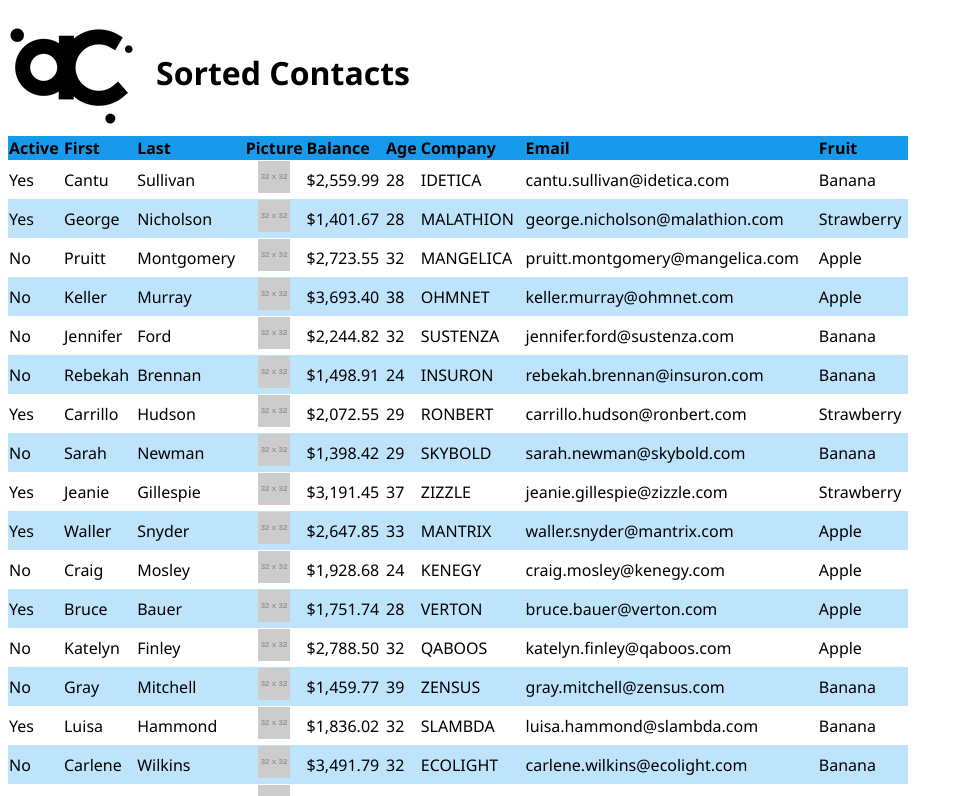
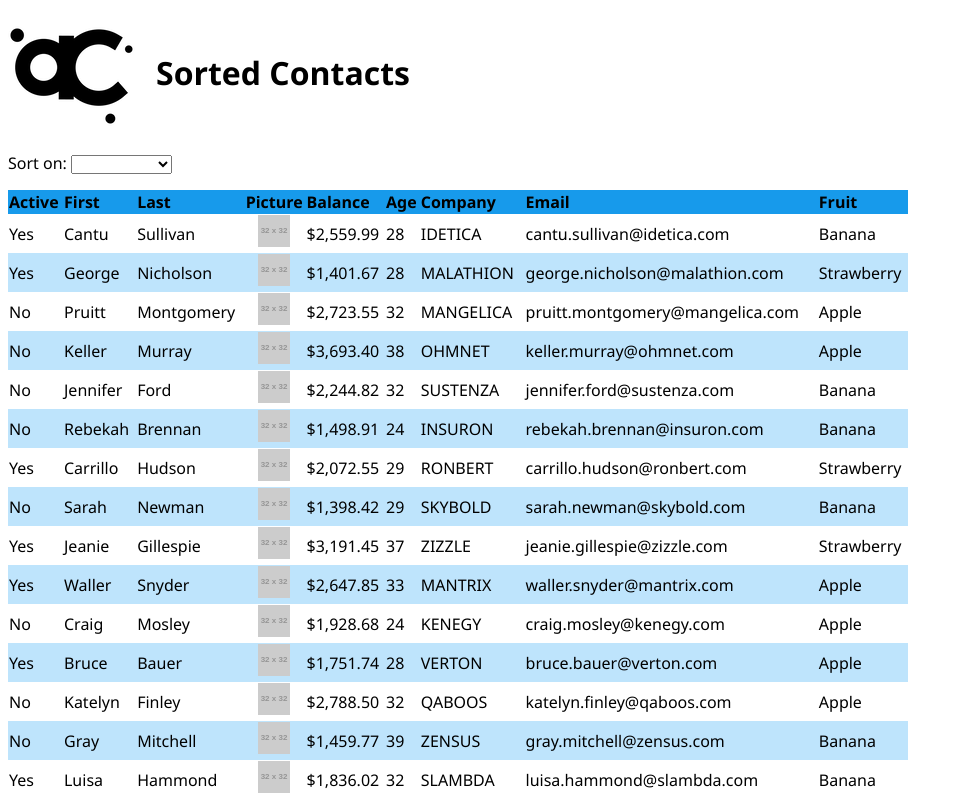
Before and after one commit to meganamarshall/sorted-contacts-mob-build, a plain HTML site: page index.html in a window 1280 px wide. Shown: the top 796 px of the page, without its empty margins (0-963 px from the left). Drawn offline with Linux system fonts and the light colour scheme; placeholder pictures from the web are drawn by us.

Commit message:
added loadSort function

```diff
--- a/index.html
+++ b/index.html
@@ -12,6 +12,19 @@
         <h1>Sorted Contacts</h1>
     </header>
     <main>
+        <p> Sort on:
+            <select id="sort-select">
+                <option disabled selected value=""></option>
+                <option value="firstName">First Name</option>
+                <option value="lastName">Last Name</option>
+                <option value="isActive">Active</option>
+                <option value="balance">Balance</option>
+                <option value="age">Age</option>
+                <option value="email">Email</option>
+                <option value="company">Company</option>
+                <option value="favoriteFruit">Favorite Fruit</option>
+            </select>
+        </p>
     <table>
         <thead>
             <tr>
--- a/src/index.js
+++ b/src/index.js
@@ -1,4 +1,7 @@
 import contacts from '../data/contacts.js';
 import loadContacts from './contacts-component.js';
+import loadSort from '../src/sort-component.js';
 
 loadContacts(contacts);
+
+loadSort();
--- /dev/null
+++ b/src/sort-component.js
@@ -0,0 +1,10 @@
+const sortSelect = document.getElementById('sort-select');
+
+export default function loadSort() {
+    sortSelect.addEventListener('change', () => {
+        const sortChoices = {
+            property: sortSelect.value
+        };
+        console.log(sortChoices);
+    });
+}
```
